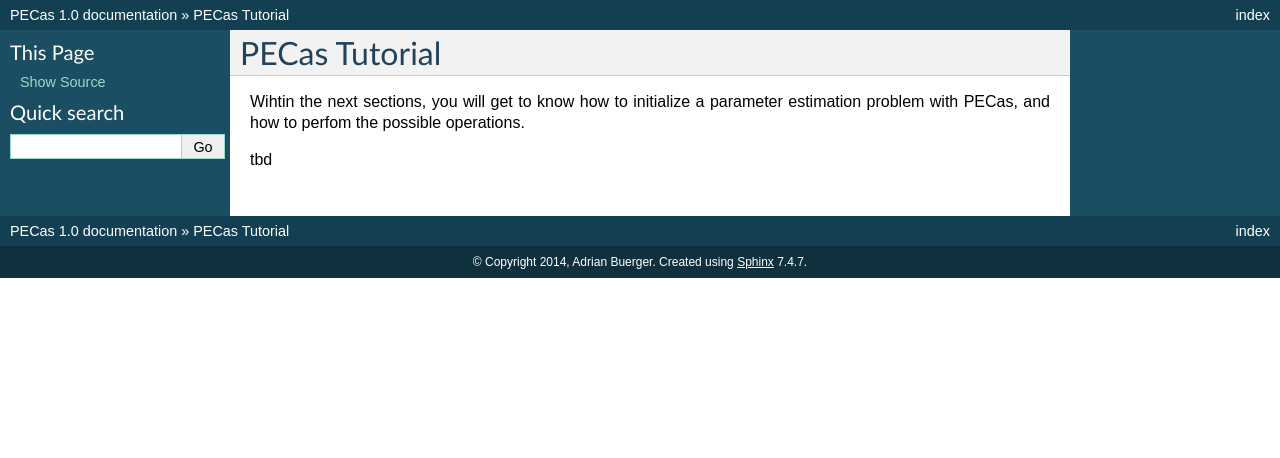
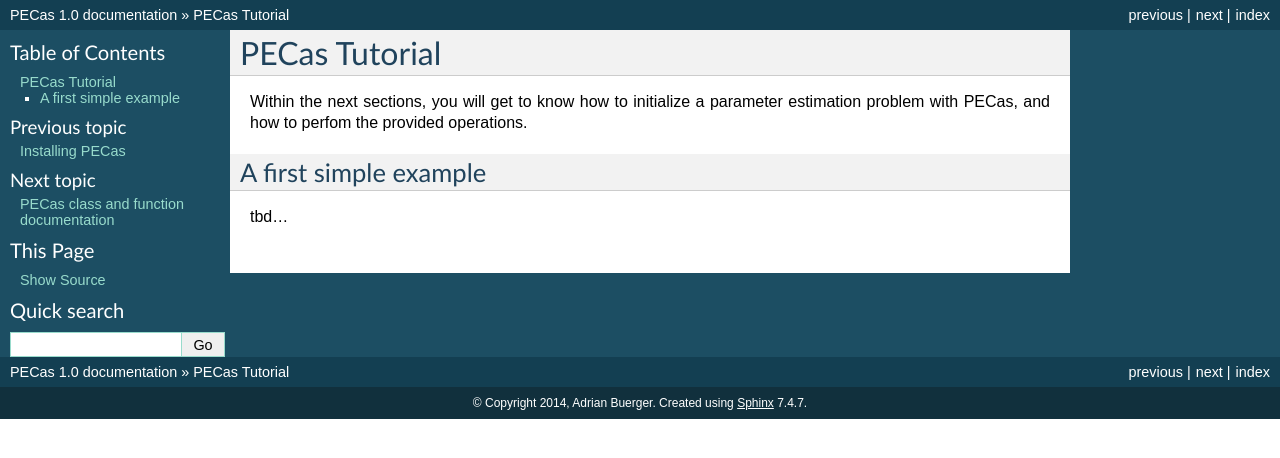
Before and after one commit to vishalbelsare/PECas, a Sphinx documentation site: the page built from doc/tutorial.rst, in a window 1280 px wide. Shown: the top 458 px of the page. Built offline with Sphinx 7.4.7, drawn with Linux system fonts in a browser that asks for light colours.

Commit message:
corrected spelling mistake

```diff
--- a/doc/index.rst
+++ b/doc/index.rst
@@ -12,6 +12,7 @@ Contents:
    :maxdepth: 2
 
    install
+   tutorial
    tool
 
 
--- a/doc/tutorial.rst
+++ b/doc/tutorial.rst
@@ -1,7 +1,10 @@
 PECas Tutorial
 ==============
 
-Wihtin the next sections, you will get to know how to initialize a parameter
-estimation problem with PECas, and how to perfom the possible operations.
+Within the next sections, you will get to know how to initialize a parameter
+estimation problem with PECas, and how to perfom the provided operations.
 
-tbd
+A first simple example
+----------------------
+
+tbd...
```
